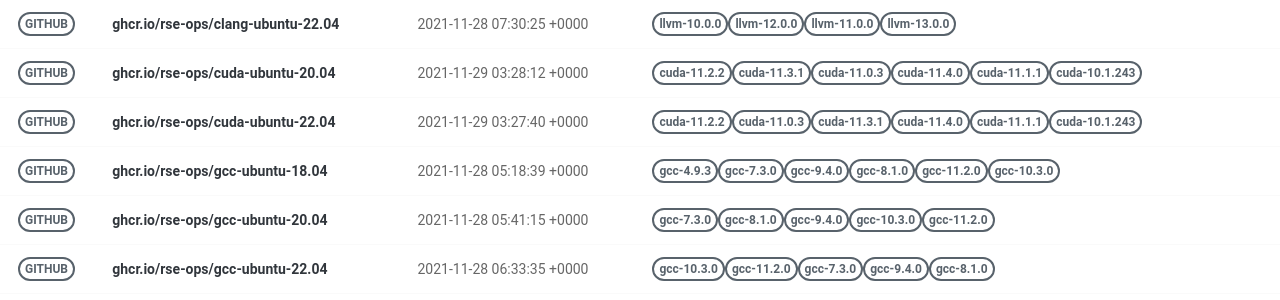
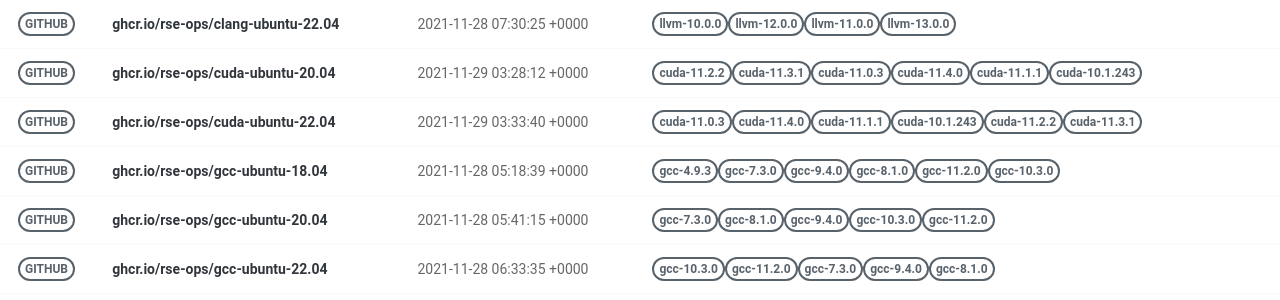
Before and after one commit to rse-ops/docker-images, a Jekyll site: the page built from pages/index.md, in a window 1280 px wide. Shown: the part 228-528 px from the top of the page. Built offline with Jekyll 4.4.1, drawn with Linux system fonts in a browser that asks for light colours; nearby versions of some CDN libraries; part of the change alters nothing that is shown.

Commit message:
Automated push to update library 2021-11-29

```diff
--- a/_library/ghcr.io-rse-ops-cuda-ubuntu-22.04.md
+++ b/_library/ghcr.io-rse-ops-cuda-ubuntu-22.04.md
@@ -1,20 +1,14 @@
 ---
 layout: container
 name: ghcr.io/rse-ops/cuda-ubuntu-22.04
-updated_at: 2021-11-29 03:27:40.145895
+updated_at: 2021-11-29 03:33:40.218877
 
 
 container_url: https://github.com/orgs/rse-ops/packages/container/package/cuda-ubuntu-22.04
 versions:
- - tag: cuda-11.2.2
-   dockerfile: https://github.com/rse-ops/docker-images/blob/main/ubuntu/cuda/Dockerfile
-   manifest: https://crane.ggcr.dev/manifest/ghcr.io/rse-ops/cuda-ubuntu-22.04:cuda-11.2.2
  - tag: cuda-11.0.3
    dockerfile: https://github.com/rse-ops/docker-images/blob/main/ubuntu/cuda/Dockerfile
    manifest: https://crane.ggcr.dev/manifest/ghcr.io/rse-ops/cuda-ubuntu-22.04:cuda-11.0.3
- - tag: cuda-11.3.1
-   dockerfile: https://github.com/rse-ops/docker-images/blob/main/ubuntu/cuda/Dockerfile
-   manifest: https://crane.ggcr.dev/manifest/ghcr.io/rse-ops/cuda-ubuntu-22.04:cuda-11.3.1
  - tag: cuda-11.4.0
    dockerfile: https://github.com/rse-ops/docker-images/blob/main/ubuntu/cuda/Dockerfile
    manifest: https://crane.ggcr.dev/manifest/ghcr.io/rse-ops/cuda-ubuntu-22.04:cuda-11.4.0
@@ -24,5 +18,11 @@ versions:
  - tag: cuda-10.1.243
    dockerfile: https://github.com/rse-ops/docker-images/blob/main/ubuntu/cuda/Dockerfile
    manifest: https://crane.ggcr.dev/manifest/ghcr.io/rse-ops/cuda-ubuntu-22.04:cuda-10.1.243
+ - tag: cuda-11.2.2
+   dockerfile: https://github.com/rse-ops/docker-images/blob/main/ubuntu/cuda/Dockerfile
+   manifest: https://crane.ggcr.dev/manifest/ghcr.io/rse-ops/cuda-ubuntu-22.04:cuda-11.2.2
+ - tag: cuda-11.3.1
+   dockerfile: https://github.com/rse-ops/docker-images/blob/main/ubuntu/cuda/Dockerfile
+   manifest: https://crane.ggcr.dev/manifest/ghcr.io/rse-ops/cuda-ubuntu-22.04:cuda-11.3.1
 
 ---
```
